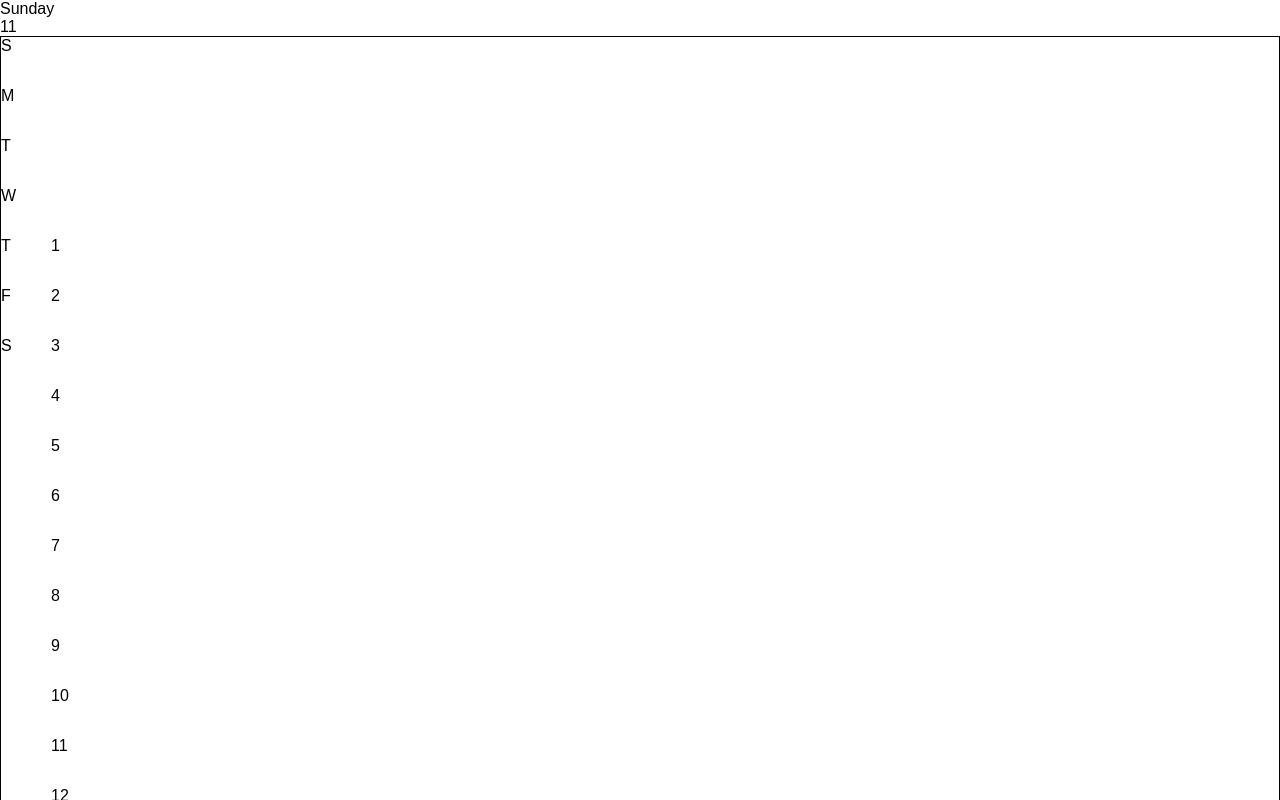
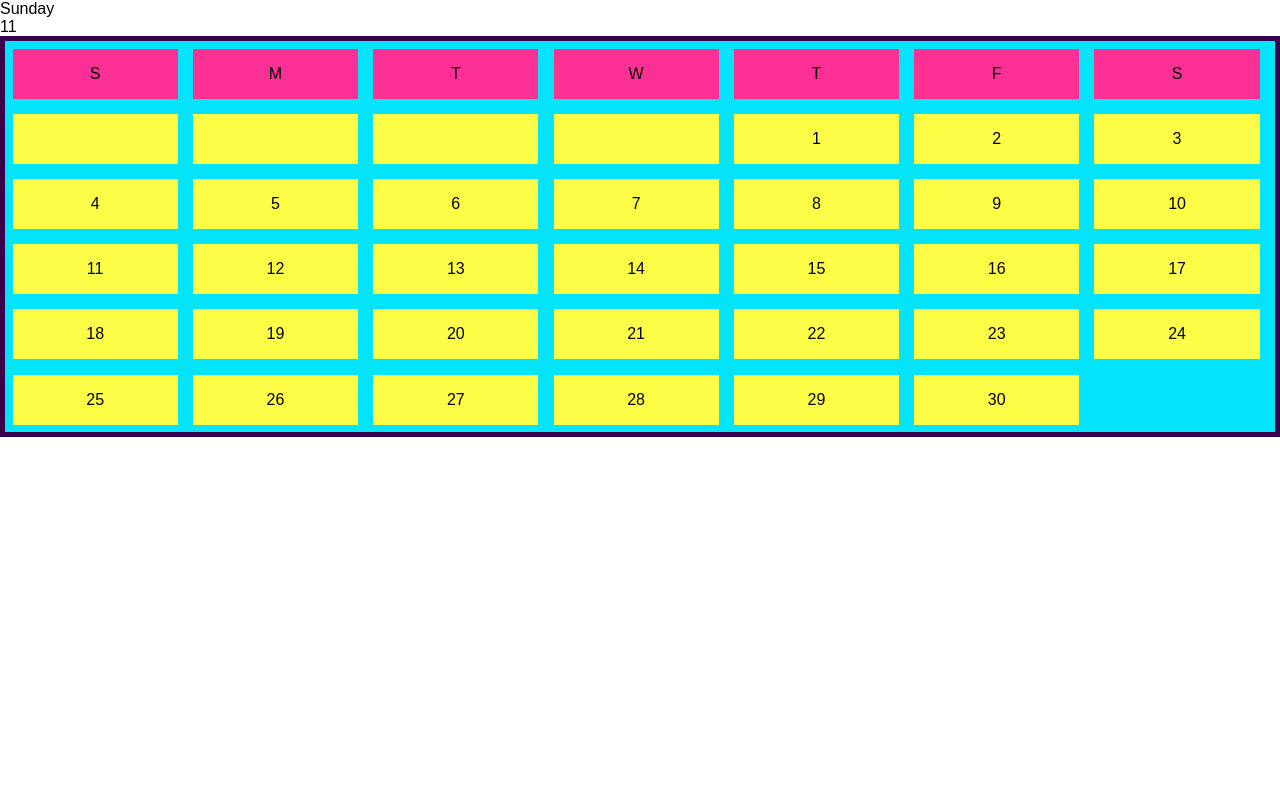
Before and after one commit to thomasjinlo/redux-calendar, a React (Create React App) app: page / in a window 1280 px wide. Shown: the top 800 px of the page. Built offline with nearby package versions, Linux system fonts and the light colour scheme; the HTML template or start-up script is replaced by a standard one.

Commit message:
Make it more pretty

```diff
--- a/src/components/calendar/calendar.css
+++ b/src/components/calendar/calendar.css
@@ -1,10 +1,26 @@
 .calendarContainer {
-  border: 1px solid;
+  border: 5px solid #38004B;
   display: flex;
-  flex-flow: row wrap;
+  flex-wrap: wrap;
+  background-color: #03E3F9;
+}
+
+.weekdaysContainer, .squaresContainer {
+  display: flex;
+  width: 100%;
+  flex-wrap: wrap;
+}
+
+.weekday, .squares {
+  height: 50px;
+  line-height: 50px;
+  text-align: center;
+  margin: 0.6%;
+  width: 13%;
+  background-color: #FDFD47;
+  color: #000000;
 }
 
 .weekday {
-  width: 50px;
-  height: 50px;
+  background-color: #FD3195;
 }
--- a/src/components/calendar/daysOfMonth.js
+++ b/src/components/calendar/daysOfMonth.js
@@ -8,7 +8,7 @@ const numDaysInMonth = date => new Date(date.getFullYear(), date.getMonth() + 1,
 const renderEmptySquares = (startDay, collection=[]) => {
   if (startDay === 0) return;
 
-  collection.push(<div key={startDay} className="weekday"></div>);
+  collection.push(<div key={startDay} className="squares"></div>);
   renderEmptySquares((startDay - 1), collection)
 
   return collection.map( div => div);
@@ -17,7 +17,7 @@ const renderEmptySquares = (startDay, collection=[]) => {
 const renderSquares = (daysInMonth, collection=[]) => {
   if (daysInMonth === 0) return;
 
-  collection.unshift(<div key={daysInMonth} id={daysInMonth} className="weekday">{daysInMonth}</div>);
+  collection.unshift(<div key={daysInMonth} id={daysInMonth} className="squares">{daysInMonth}</div>);
   renderSquares((daysInMonth - 1), collection);
 
   return collection.map( div => div);
@@ -25,7 +25,7 @@ const renderSquares = (daysInMonth, collection=[]) => {
 
 export default props => {
   return (
-    <div>
+    <div className="squaresContainer">
       { renderEmptySquares(startDay(props.date)) }
       { renderSquares(numDaysInMonth(props.date)) }
     </div>
--- a/src/components/calendar/weekdays.js
+++ b/src/components/calendar/weekdays.js
@@ -6,7 +6,7 @@ const WEEKDAYS = ['S', 'M', 'T', 'W', 'T', 'F', 'S'];
 
 export default () => {
   return (
-    <header>
+    <header className="weekdaysContainer">
       { WEEKDAYS.map( (item, idx) => <div key={idx} className="weekday">{ item }</div>) }
     </header>
   )
```
